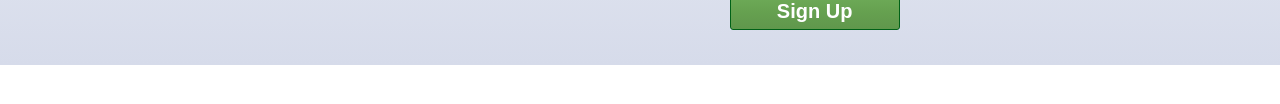
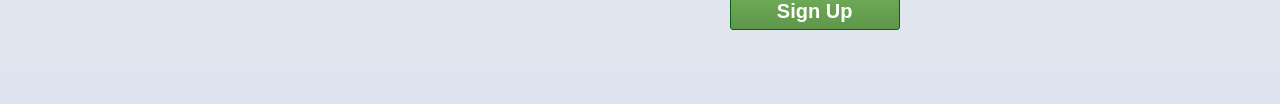
Before and after one commit to jpolivar/Facebook, a plain HTML site: page index.html in a window 1280 px wide. Shown: the part 630-734 px from the top of the page. Drawn offline with Linux system fonts and the light colour scheme.

Commit message:
Add files via upload

```diff
--- a/style.css
+++ b/style.css
@@ -65,7 +65,7 @@
 
 
 section{
-    height: 614px;
+    height: 800px;
     width: 100%;
     top: 80px;
     background: linear-gradient(#FDFDFE, #EFF1F6, #E3E6F0, #E1E5F0, #D6DBEA);
```
